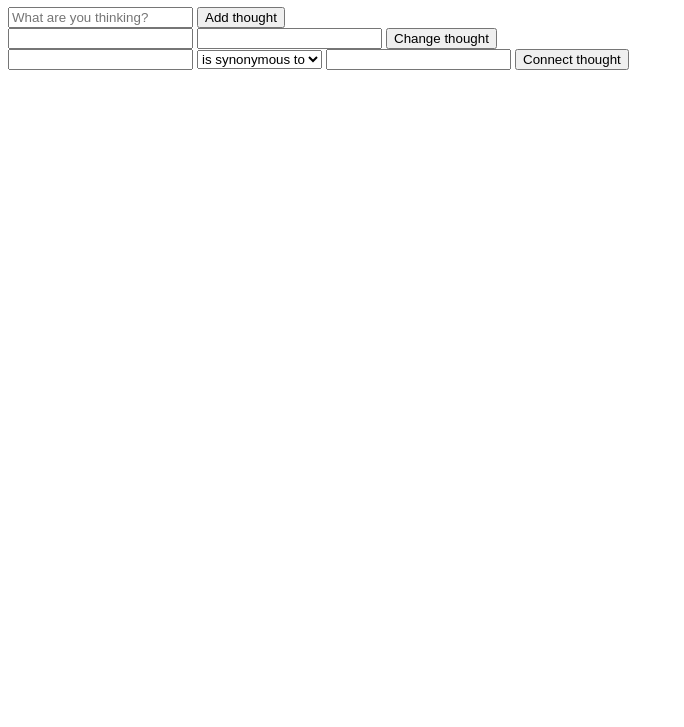
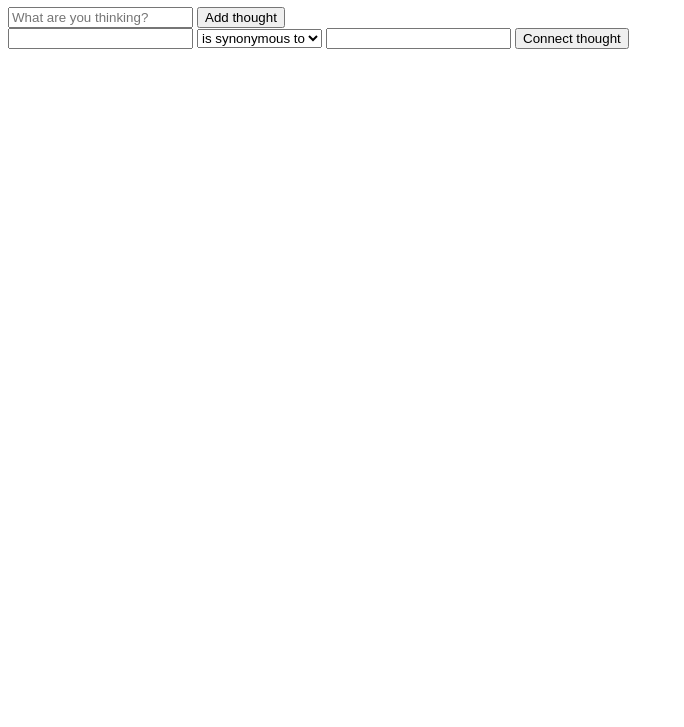
Before and after one commit to daubejb/attic, a website: page index.html in a window 1280 px wide. Shown: the part 73-800 px from the top of the page, without its empty margins (0-684 px from the left). Drawn offline with nearby package versions, Linux system fonts and the light colour scheme.

Commit message:
dbl click to edit a thought, esc to cancel edit, enter to commit change, delete still broke

```diff
--- a/client.js
+++ b/client.js
@@ -54,9 +54,9 @@ var brain = {
     util.storeWrite('thoughts', this.thoughts);
   },
   changeThought: function(id, thoughtText) {
-    this.getThoughtById(id);
-    var position = this.thoughts.indexOf(thoughtToDelete);
-    this.thoughts[position] = thoughtText
+    var thoughtToChange = this.getThoughtById(id);
+    var position = this.thoughts.indexOf(thoughtToChange);
+    this.thoughts[position].thoughtText = thoughtText;
     util.storeWrite('thoughts', this.thoughts);
   },
   addConnection: function(sourcePosition, targetPosition, connectionType) {
@@ -232,7 +232,6 @@ var view = {
           elementKeyUpped.style.display = "none";
           handler.changeThought(id, elementKeyUpped.value);
         }
-
         if (event.which === ESCAPE_KEY) {
           event.target.value = util.getTempValue();
           event.target.blur();
@@ -240,8 +239,7 @@ var view = {
           label.style.display = "inline";
           elementKeyUpped.style.display = "none";
         }
-
-    })
+    });
   }
 };
 
--- a/index.html
+++ b/index.html
@@ -13,13 +13,6 @@
   <div>
     <input type="text" id="addThoughtTextInput" placeholder="What are you thinking?">
     <button onclick="handler.addThought()">Add thought</button>
-  </div>
-
-  <!-- User shall change a thought -->
-  <div>
-    <input type="number" id="changeThoughtPositionInput">
-    <input type="text" id="changeThoughtTextInput">
-    <button onclick="handler.changeThought()">Change thought</button>
   </div>
 
   <!-- User shall connect two thoughts -->
```
